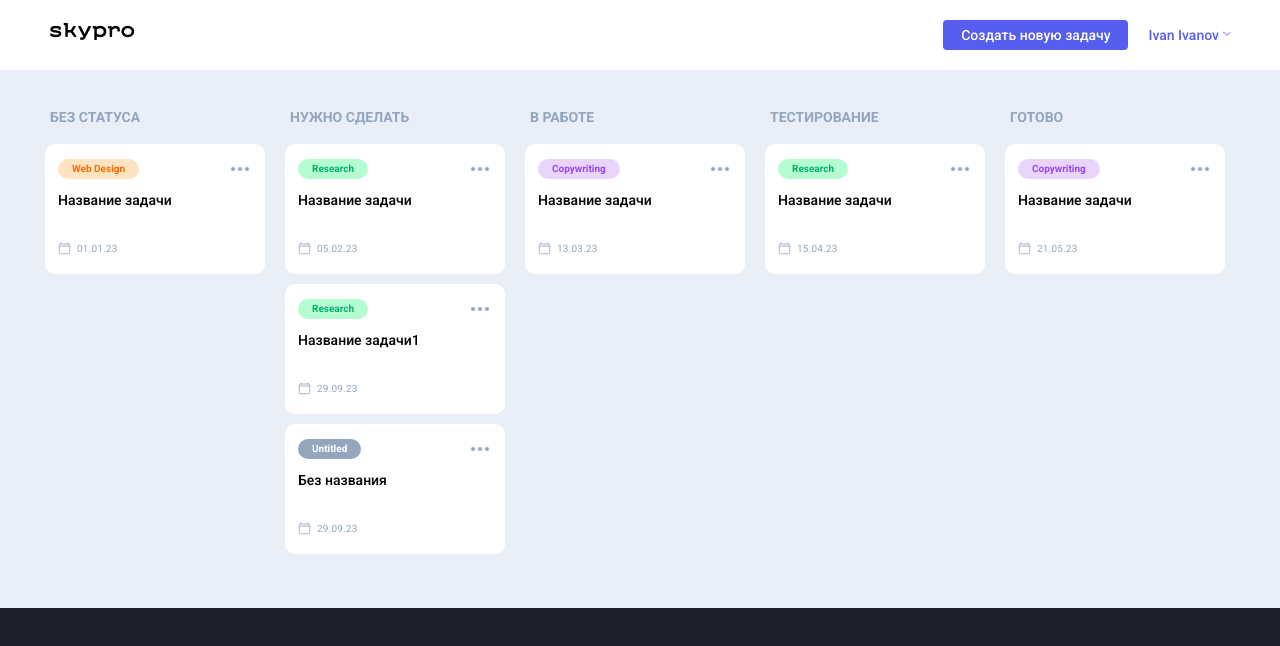
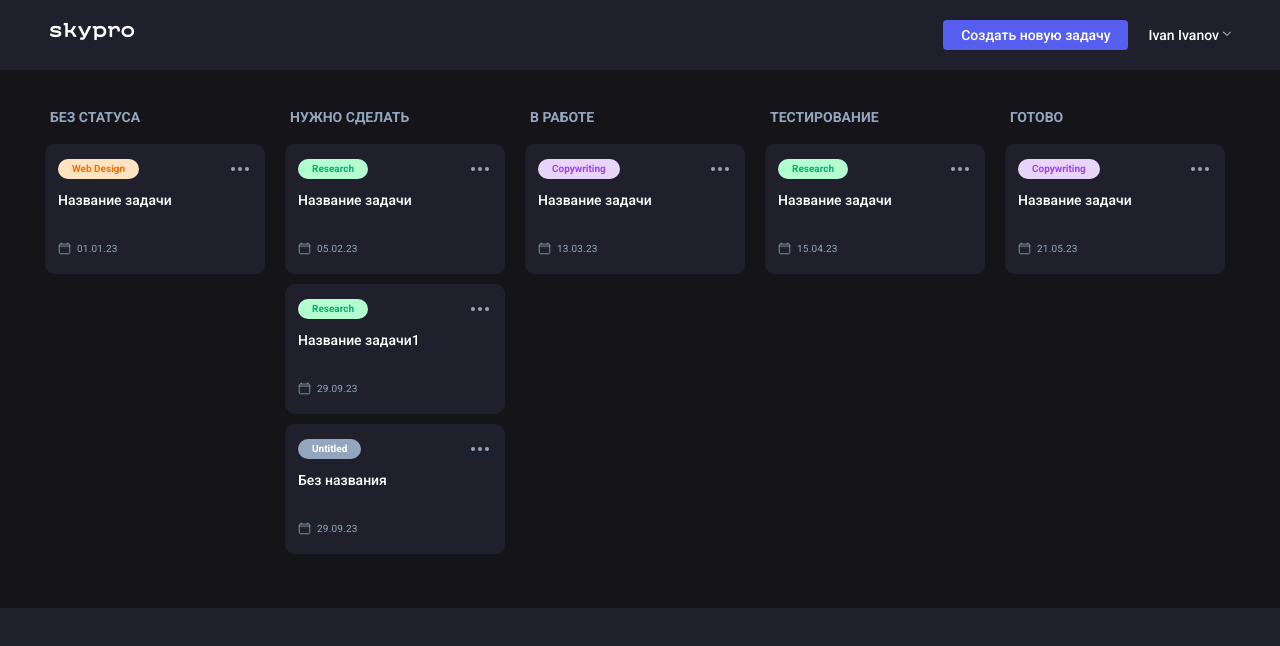
Before and after one commit to AZinkevich/skypro-kanban, a React (Vite) app: page / in a window 1280 px wide. Shown: the top 646 px of the page. Built offline with nearby package versions, Linux system fonts and the light colour scheme.

Commit message:
themes excluding Card themes

```diff
--- a/src/common/Global.Styled.js
+++ b/src/common/Global.Styled.js
@@ -5,6 +5,12 @@ export   const lightTheme = {
   body: '#FFF',
   text: '#363537',
   background: '#eaeef6',
+  mainBackground: '#eaeef6',
+  headerUserColor: '#565eef',
+  backgroundColorCard: '#ffffff',
+  colorCardTitle: '#000000',
+  backgroundColorOrange: '#ffe4c2',
+  colorOrange: '#ff6d00',
 
   // Другие стили светлой темы
 };
@@ -13,6 +19,12 @@ export const darkTheme = {
   body: '#20202c',
   text: '#FAFAFA',
   background: '#151419',
+  mainBackground: '#151419',
+  headerUserColor: '#ffffff',
+  backgroundColorCard: '#20202C',
+  colorCardTitle: '#ffffff',
+  backgroundColorOrange: '#FF6D00',
+  colorOrange: '#FFE4C2',
 
   // Другие стили темной темы
 };
--- a/src/components/Card/Card.Styled.js
+++ b/src/components/Card/Card.Styled.js
@@ -11,7 +11,7 @@ export const CardItem = styled.div`
 export const CardsCard = styled.div`
   width: 220px;
   height: 130px;
-  background-color: #ffffff;
+  background-color: ${({theme}) => theme.backgroundColorCard};
   border-radius: 10px;
   display: flex;
   flex-direction: column;
@@ -56,7 +56,7 @@ export const CardTitle = styled.h3`
   font-size: 14px;
   font-weight: 500;
   line-height: 18px;
-  color: #000000;
+  color: ${({theme}) => theme.colorCardTitle};
   margin-bottom: 10px;
 `;
 
--- a/src/components/Header/Header.Styled.js
+++ b/src/components/Header/Header.Styled.js
@@ -4,7 +4,7 @@ import { Hover01, Hover02 } from "../../common/Global.Styled";
 export const Header = styled.header`
   width: 100%;
   margin: 0 auto;
-  background-color: #ffffff;
+  background-color: ${({theme}) => theme.body};
 `;
 
 export const HeaderBlock = styled.div`
@@ -61,7 +61,7 @@ export const HeaderUser = styled(Hover02('a'))`
   justify-content: center;
   font-size: 14px;
   line-height: 20px;
-  color: #565eef;
+  color: ${({theme}) => theme.headerUserColor};
 
   &::after {
     content: "";
@@ -69,8 +69,8 @@ export const HeaderUser = styled(Hover02('a'))`
     width: 6px;
     height: 6px;
     border-radius: 1px;
-    border-left: 1.9px solid #565eef;
-    border-bottom: 1.9px solid #565eef;
+    border-left: 1.9px solid ${({theme}) => theme.headerUserColor};
+    border-bottom: 1.9px solid ${({theme}) => theme.headerUserColor};
     transform: rotate(-45deg);
     margin: -6px 0 0 5px;
     padding: 0;
--- a/src/components/Header/Header.jsx
+++ b/src/components/Header/Header.jsx
@@ -15,14 +15,11 @@ export const Header = ({ addCard, setTheme, theme }) => {
       <Container>
         <S.HeaderBlock>
           <div>
-            <a href="" target="_self">
+            {!theme ? (<a href="" target="_self">
               <S.HeaderLogoImg src="../public/logo.png" alt="logo" />
-            </a>
-          </div>
-          <div>
-            <a href="" target="_self">
+            </a>) : (<a href="" target="_self">
               <S.HeaderLogoImg src="../public/logo_dark.png" alt="logo" />
-            </a>
+            </a>)}
           </div>
           <S.HeaderNav>
             <S.HeaderButtonNew onClick={addCard} id="btnMainNew">
--- a/src/components/Main/Main.Styled.js
+++ b/src/components/Main/Main.Styled.js
@@ -2,7 +2,7 @@ import styled from "styled-components";
 
 export const Main = styled.main`
   width: 100%;
-  background-color: #eaeef6;
+  background-color: ${({theme}) => theme.mainBackground};
 `;
 
 export const MainBlock = styled.div`
```
